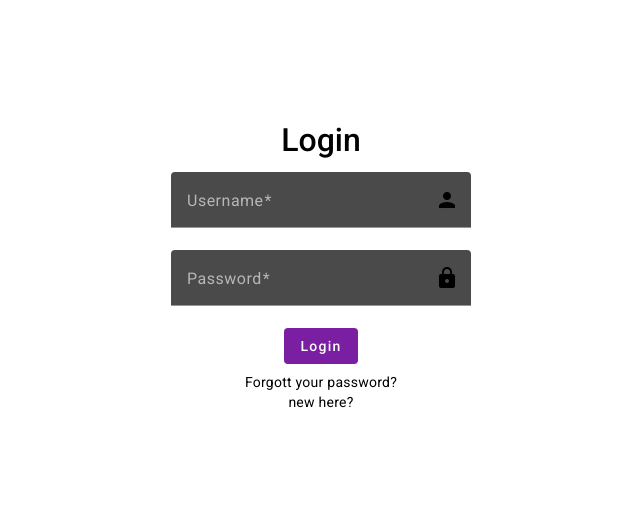
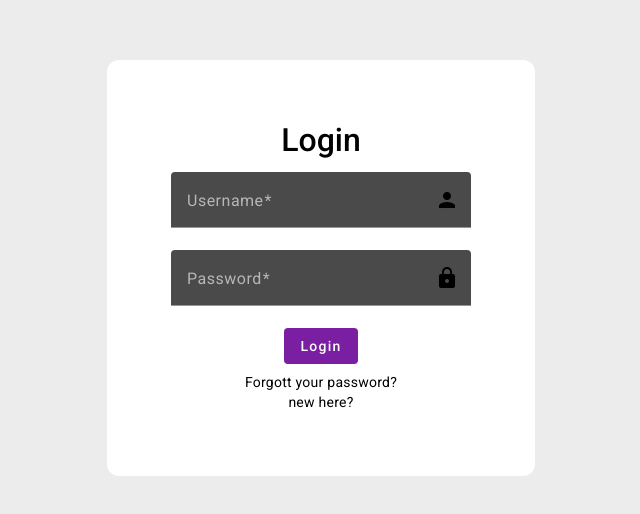
Before and after one commit to maksmuehlbauer/GearCheck, an Angular app: page /login in a window 1280 px wide. Shown: the part 132-646 px from the top of the page, without its empty margins (319-959 px from the left). Built offline with nearby package versions, Linux system fonts and the light colour scheme.

Commit message:
signup form validation

```diff
--- a/src/app/landing/login/login.component.html
+++ b/src/app/landing/login/login.component.html
@@ -1,6 +1,6 @@
 
-<div class="flex-default vh-100">
-
+<div class="flex-default vh-100 bg-color">
+  <div class="flex-default sign-box">
     <h1 class="mb-16">Login</h1>
     <form (ngSubmit)="onSubmit()">
 
@@ -23,5 +23,7 @@
     <a href="#">Forgott your password?</a>
 
     <a href="signup">new here?</a>
+  </div>
+
 
 </div>
--- a/src/app/landing/login/login.component.scss
+++ b/src/app/landing/login/login.component.scss
@@ -1,10 +1,5 @@
 @import './../../../styles.scss';
 
-
-.flex-default {
-    @include display();
-    flex-direction: column;
-}
 
 .vh-100 {
     height: 100vh;
--- a/src/app/landing/signup/signup.component.html
+++ b/src/app/landing/signup/signup.component.html
@@ -1,6 +1,6 @@
 
 <div class="flex-default vh-100 bg-color">
-  <div class="flex-default signup-box">
+  <div class="flex-default sign-box">
     <h1 class="mb-16">Sign up</h1>
     <form (ngSubmit)="onSubmit(contactForm)" #contactForm="ngForm">
 
--- a/src/app/landing/signup/signup.component.scss
+++ b/src/app/landing/signup/signup.component.scss
@@ -1,18 +1,9 @@
 @import './../../../styles.scss';
 
-.bg-color{
-    background-color: $bg-color
-}
-
-.flex-default {
-    @include display();
-    flex-direction: column;
-}
 
 .vh-100 {
     height: 100vh;
 }
-
 
 mat-form-field {
     width: 400px;
@@ -24,10 +15,3 @@ form {
     @include display();
     flex-direction: column;
 }
-
-.signup-box {
-    background-color: white;
-    border-radius: 12px;
-    padding: 64px;
-
-}
--- a/src/styles.scss
+++ b/src/styles.scss
@@ -22,6 +22,29 @@ $bg-color: #ececec;
 //   border-radius: 12px;
 // }
 
+@mixin display($f: flex, $jc:center, $ai:center) {
+  display: $f;
+  justify-content: $jc;
+  align-items: $ai;
+}
+
+
+.flex-default {
+  @include display();
+  flex-direction: column;
+}
+
+.bg-color{
+  background-color: $bg-color
+}
+
+.sign-box {
+  background-color: white;
+  border-radius: 12px;
+  padding: 64px;
+
+}
+
 a {
   text-decoration: none;
   color: black;
@@ -33,11 +56,7 @@ a {
   max-width: 1440px;
 }
 
-@mixin display($f: flex, $jc:center, $ai:center) {
-  display: $f;
-  justify-content: $jc;
-  align-items: $ai;
-}
+
 
 h1 {
   font-size: 32px;
```
